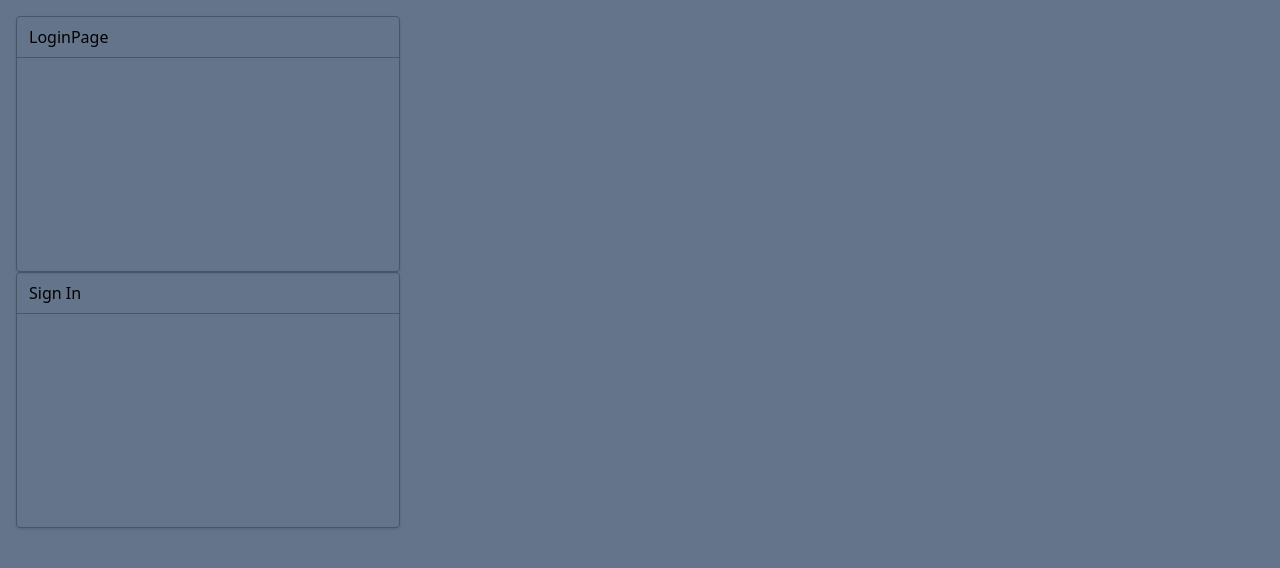
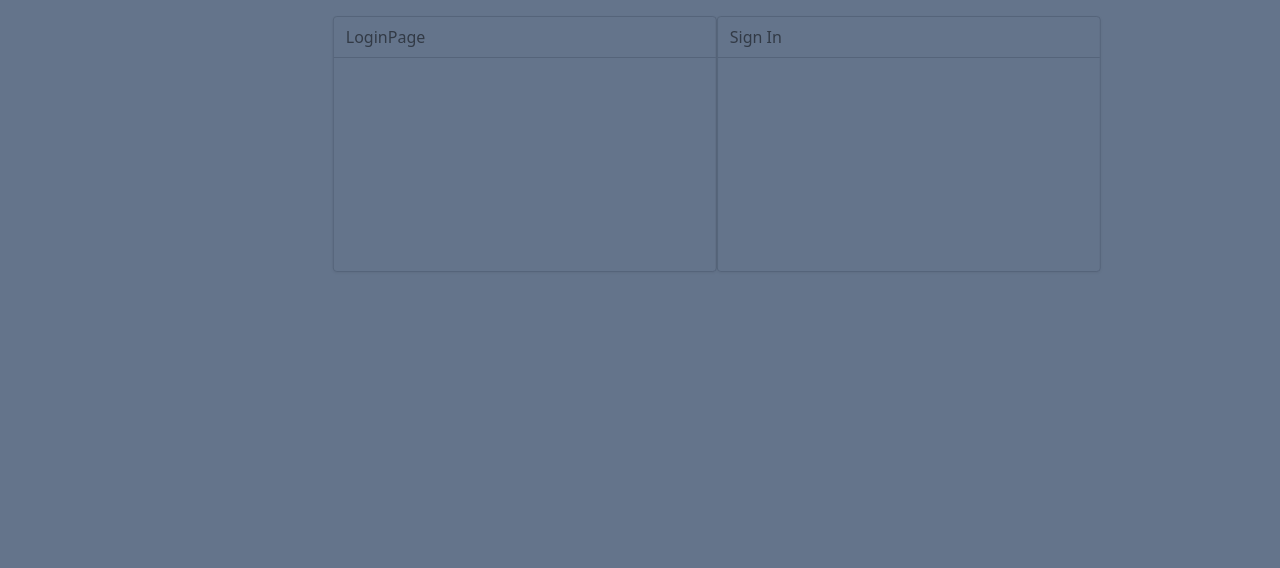
Before and after one commit to maxzz/react-spring-transition-pages, a React (Vite) app: page / in a window 1280 px wide. Shown: the top 568 px of the page. Built offline with nearby package versions, Linux system fonts and the light colour scheme.

Commit message:
WIP. add initial transition

```diff
--- a/src/components/2-main/index.tsx
+++ b/src/components/2-main/index.tsx
@@ -1,10 +1,42 @@
+import { a, useSpringRef, useTransition } from '@react-spring/web';
 import { LoginPage, SigninPage } from '../pages';
+import { useEffect, useState } from 'react';
+
+const Components = [LoginPage, SigninPage];
+const data = [0, 1];
 
 export function SectionMain() {
+    const [index, set] = useState(0);
+    const onClick = () => set(state => (state + 1) % 2);
+
+    const springRef = useSpringRef();
+    const transitions = useTransition(data, {
+        ref: springRef,
+        keys: (item) => item,
+        from: { opacity: 0.5, transform: 'translate3d(20%,0,0)' },
+        to: { opacity: 1, transform: 'translate3d(0%,0,0)' },
+        leave: { opacity: 0.5, transform: 'translate3d(-10%,0,0)' },
+        config: { duration: 2000 },
+    });
+
+    useEffect(() => {
+        springRef.start();
+    }, [index]);
+
     return (
-        <div>
-            <LoginPage />
-            <SigninPage />
+        <div className="flex justify-center h-full" onClick={onClick}>
+
+            {transitions((style, item) => {
+                console.log('style =', style, 'item =', item);
+
+                const Component = Components[item];
+                return (
+                    <a.div style={style}>
+                        <Component />
+                    </a.div>
+                );
+            })}
+
         </div>
     );
 }
```
